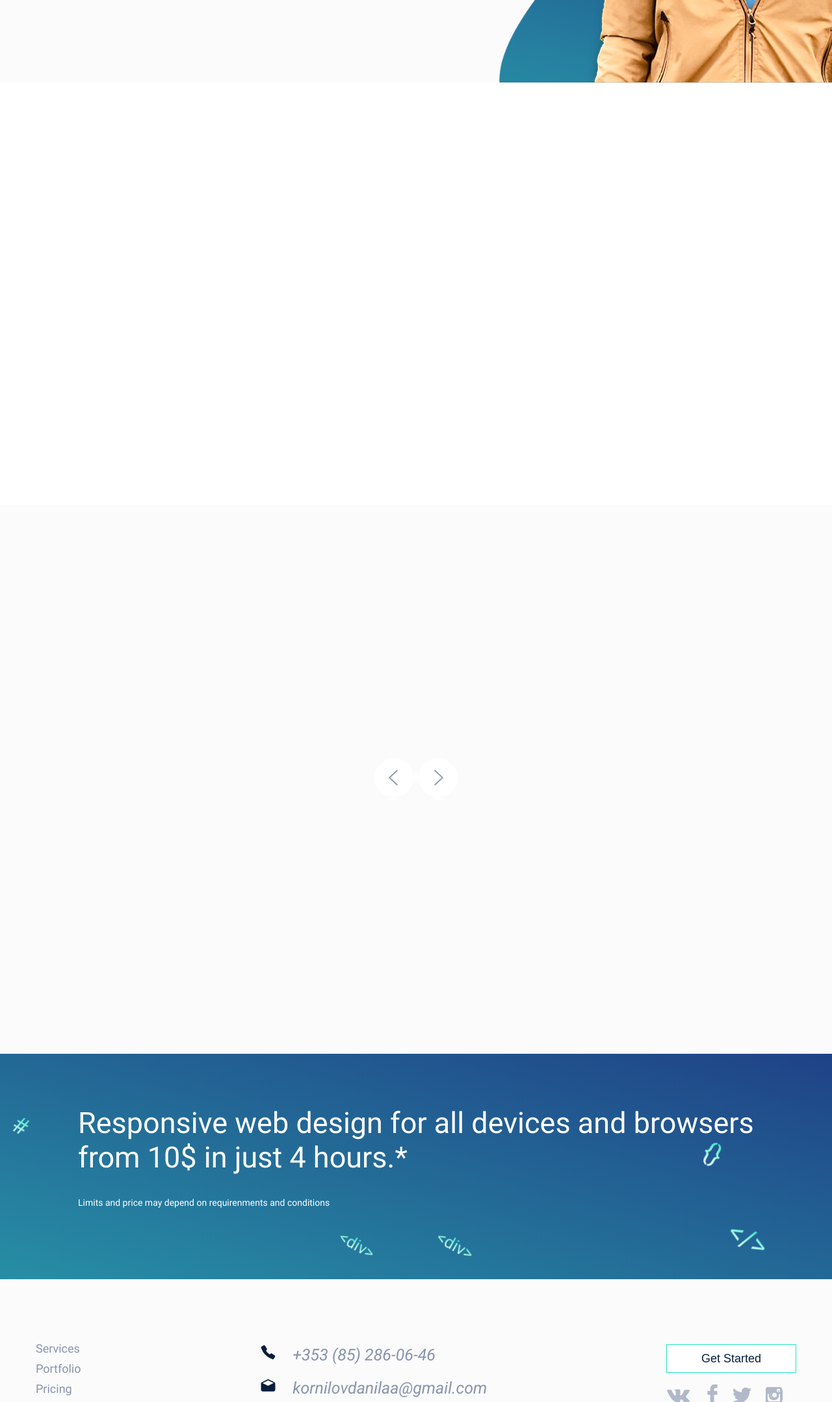
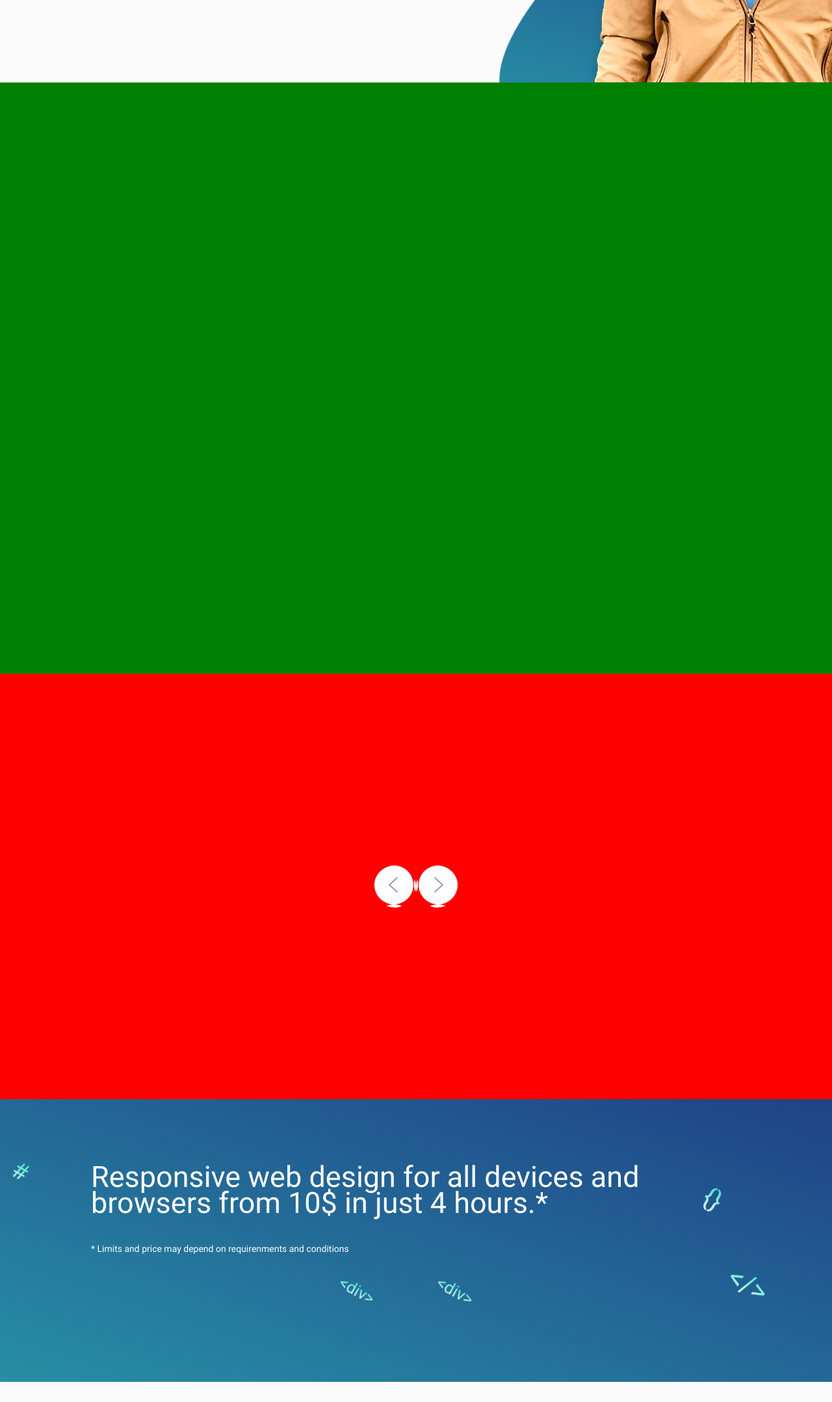
Before and after one commit to ckreandeal/diploma_web_coding, a plain HTML site: page index.html in a window 1280 px wide. Shown: the part 642-2800 px from the top of the page at 65% size. Drawn offline with nearby package versions, Linux system fonts and the light colour scheme.

Commit message:
--upd 320 responcive

```diff
--- a/css/footer_styles.css
+++ b/css/footer_styles.css
@@ -8,7 +8,7 @@
 }
 
 #footer-container {
-  padding: 50px 20px;
+  padding: 25px 20px 0;
 }
 
 .footer__contacts, .footer__actions {
@@ -19,7 +19,7 @@
   display: flex;
   flex-direction: column;
   align-items: flex-start;
-  font-size: 1em;
+  font-size: 15px;
   color: #c5cad7;
 }
 
@@ -28,31 +28,37 @@
 }
 
 .footer__contacts .contacts:not(:first-child){
-  margin: 20px 0 0 ;
+  margin: 25px 0 0 ;
 }
 
 .footer__menu .footer__item {
   margin-bottom: 10px;
+  line-height: 25px;
 }
 
 .footer__menu .footer__item a{
-  font-size: 18px;
+  font-size: 15px;
   color: #8993ad;
 }
 
 .footer__actions {
   flex-direction: row;
   width: 100%;
+  margin-top: 30px;
 }
 
 .footer__actions .button-get-started {
   display: none;
 }
 
+.footer__actions .button-get-info {
+    margin: 0;
+  }
+
 .social-networks {
   display: flex;
   flex-wrap: nowrap;
-  margin-bottom: 0;
+  margin: 50px 0 40px;
 }
 
 .sn-icon {
@@ -88,12 +94,12 @@
 }
 
 .copyright {
-  padding: 30px 0;
+  padding: 15px 0;
   display: block;
-  height: 80px;
   background-color: #071e3d;
   color: white;
   text-align: center;
+  font-size: 12px;
 }
 
 @media (min-width: 768px) {
--- a/css/styles.css
+++ b/css/styles.css
@@ -167,17 +167,17 @@ p, h1 {
 }
 
 .srvices {
-  height: 650px;
-  background-color: white;
+  height: 910px;
+  background-color: green;
 
 }
 
 .portfolio {
-  height: 845px;
+  height: 655px;
   display: flex;
   justify-content: center;
   align-items: center;
-  background-color: transparent;
+  background-color: red;
 }
 
 .arrow {
@@ -209,20 +209,23 @@ p, h1 {
 
 
 .pricing {
+  height: 435px;
   overflow-x: hidden;
   display: flex;
   background: linear-gradient(to right top, #278ea5, #1f4287);
   color: white;
-  padding: 20px 20px;
+  padding: 20px 0;
   justify-content: center;
 }
 
 .pricing .container {
+  padding: 20px 20px;
   position: relative;
 }
 
 .pricing__main-text {
   font-size: 28px;
+  line-height: 40px;
 }
 
 .pricing__main-text:after {
@@ -231,7 +234,12 @@ p, h1 {
 
 .pricing__comment {
   margin-top: 35px;
-  font-size: 14px;
+  font-size: 15px;
+  line-height: 30px;
+}
+
+.pricing__comment:before {
+  content: '* ';
 }
 
 @media (min-width: 768px) {
--- a/index.html
+++ b/index.html
@@ -40,7 +40,7 @@
         </div> <!--  .photo-container -->
         <div class="main-block__content">
           <h1 class="content__name">Danila Kornilov</h1> <!--  .content__name -->
-          <p class="content__title">Full stack Python developer</p> <!--  .content__title -->
+          <p class="content__title">Full stack Python <br>developer</p> <!--  .content__title -->
           <button class="button button-get-info">Get info</button>
         </div> <!--  .main-block__content -->
       </div> <!--  #top_card -->
```
